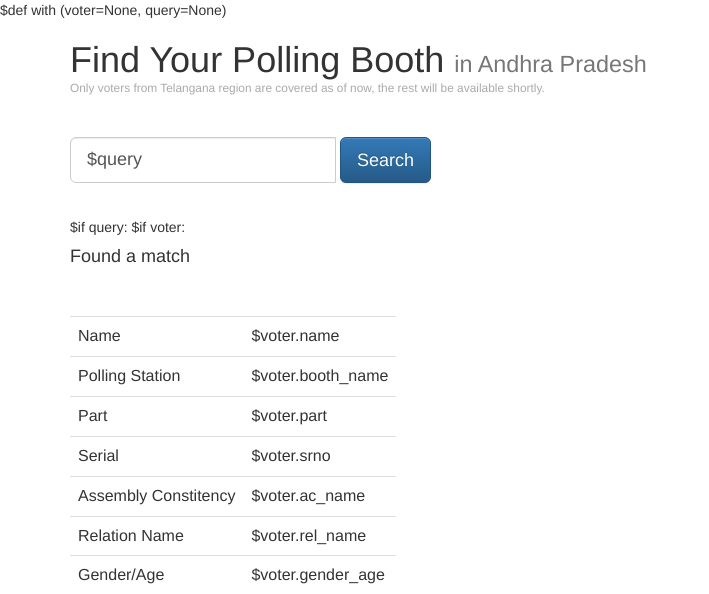
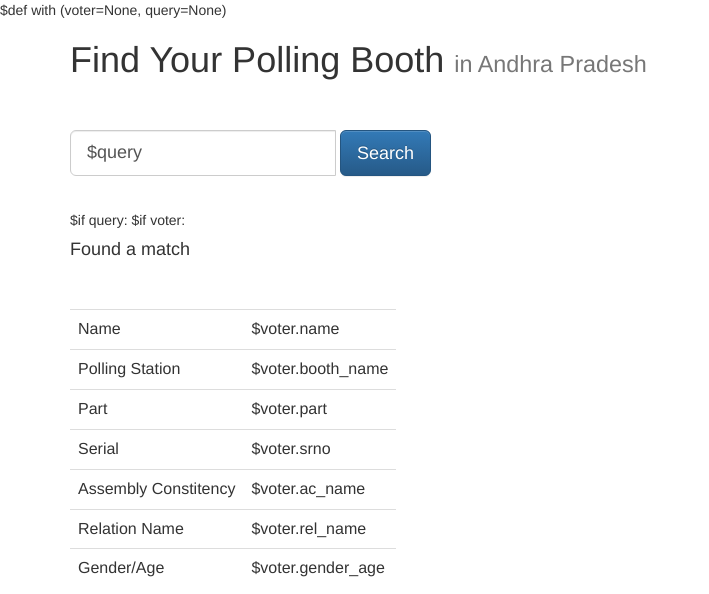
Before and after one commit to anandology/voternet, a Python web app: template voternet/templates/voter.html in a window 1280 px wide. Shown: the top 594 px of the page, without its empty margins (0-709 px from the left). Run offline with Jinja, Linux system fonts and the light colour scheme; the template is opened without the code that fills it, so the values that code supplies are empty; some libraries are stand-ins or nearby versions.

Commit message:
Removed "telangana only" message.

```diff
--- a/voternet/templates/voter.html
+++ b/voternet/templates/voter.html
@@ -40,7 +40,6 @@ $def with (voter=None, query=None)
 <body>
 <div class="container">
     <h1>Find Your Polling Booth <small>in Andhra Pradesh</small></h1>
-    <div style="color: #aaa; margin-top: -10px;"><small>Only voters from Telangana region are covered as of now, the rest will be available shortly.</small></div>
     <br/>
     <br/>
     <form method="GET" class="form-inline">
```
